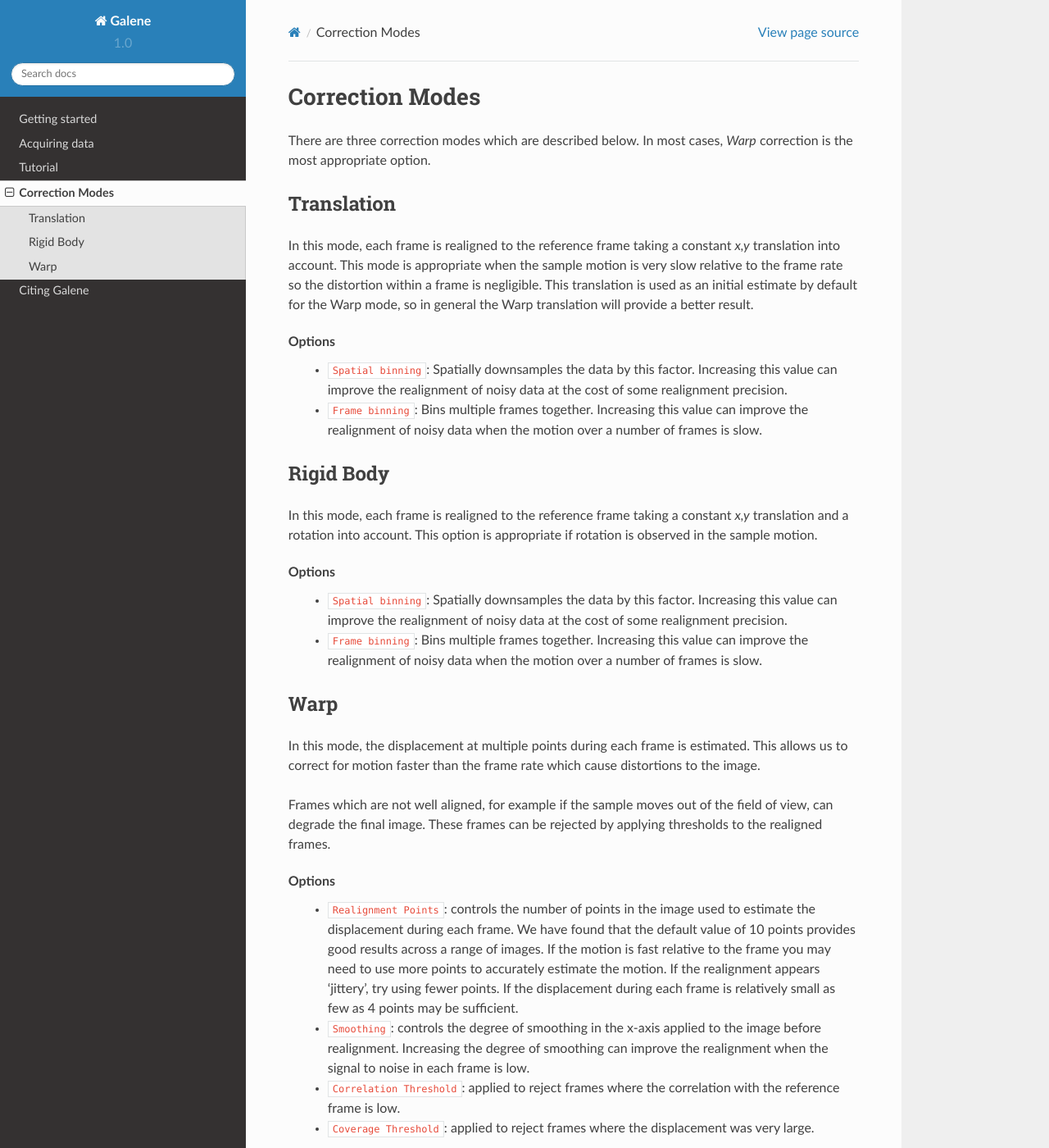
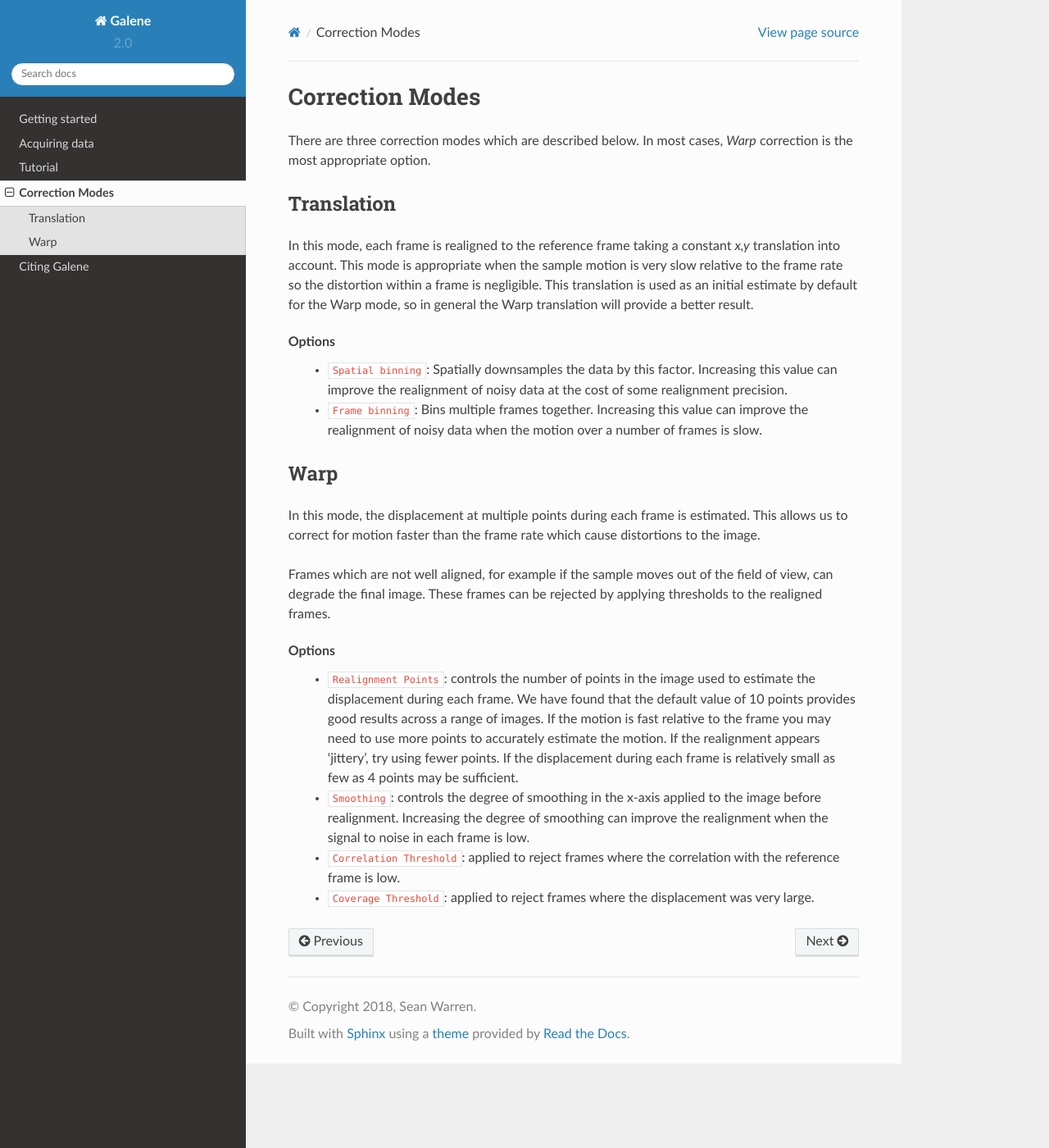
Before and after one commit to seanwarren/galene-documentation, a Sphinx documentation site: the page built from source/correction-modes.rst, in a window 1280 px wide and 1400 px high. Shown: the whole window at 82% size. Built offline with Sphinx 7.4.7 and the Read the Docs theme 2.0.0, drawn with Linux system fonts in a browser that asks for light colours; some of the changed text lies outside the part shown.

Commit message:
Update documentation for version 2.0.2

```diff
--- a/source/conf.py
+++ b/source/conf.py
@@ -51,7 +51,7 @@
 
 # General information about the project.
 project = u'Galene'
-copyright = u'2017, Sean Warren'
+copyright = u'2018, Sean Warren'
 author = u'Sean Warren'
 
 # The version info for the project you're documenting, acts as replacement for
@@ -59,9 +59,9 @@
 # built documents.
 #
 # The short X.Y version.
-version = u'1.0'
+version = u'2.0'
 # The full version, including alpha/beta/rc tags.
-release = u'1.0'
+release = u'2.0.2'
 
 # The language for content autogenerated by Sphinx. Refer to documentation
 # for a list of supported languages.
--- a/source/correction-modes.rst
+++ b/source/correction-modes.rst
@@ -15,19 +15,6 @@
 
  - ``Frame binning``: Bins multiple frames together.
    Increasing this value can improve the realignment of noisy data when the motion over a number of frames is slow.
-
-Rigid Body
---------------
-In this mode, each frame is realigned to the reference frame taking a constant *x,y* translation and a rotation into account.
-This option is appropriate if rotation is observed in the sample motion.
-
-Options
- - ``Spatial binning``: Spatially downsamples the data by this factor.
-   Increasing this value can improve the realignment of noisy data at the cost of some realignment precision.
-
- - ``Frame binning``: Bins multiple frames together.
-   Increasing this value can improve the realignment of noisy data when the motion over a number of frames is slow.
-
 
 Warp
 --------------
--- a/source/getting-started.rst
+++ b/source/getting-started.rst
@@ -6,16 +6,18 @@
 Galene is fairly computationally intensive and will benefit significantly from a modern multicore CPU with plenty of RAM.
 As a guideline, we would suggest at least 8 GB of RAM. Only 64 bit processors and operating systems are supported.
 
+Galene can optionally take advantage of modern GPUs from NVIDIA to accelerate motion correction. GPUs must support CUDA compute capability 3.0.
+
 Installing on Windows
 -----------------------
-- Galene is supported on Windows 7 and 10.
+- Galene is supported on Windows 7 or higher.
 - Download the Windows installer from `<http://flimfit.org/galene>`_.
 - Run the installer
 - Run Galene from the Start menu
 
 Installing on macOS
 -----------------------
-- Galene is supported on macOS 10.12 Sierra.
+- Galene is supported on macOS 10.11 El Capitan or above.
 - Download the Mac disk image from `<http://flimfit.org/galene>`_.
 - Open the disk image
 - Drag Galene to the Applications folder
--- a/source/tutorial.rst
+++ b/source/tutorial.rst
@@ -31,7 +31,7 @@
    :align: center
 
 Viewing the realignment results
-^^^^^^^^^^^^^^^^^^^^^^^^
+^^^^^^^^^^^^^^^^^^^^^^^^^^^^^^^
 - The realigned FLIM image ① is shown alongside the individual intensity frames ②.
 - Scroll ③ through the aligned or unaligned frames using the ``A`` button ④ in the realignment window.
 - By default the first frame will be used as the reference. To select a different frame, press ``Use as reference``
@@ -42,7 +42,7 @@
    :width: 100%
 
 Optimising the realignment results
-^^^^^^^^^^^^^^^^^^^^^^^^
+^^^^^^^^^^^^^^^^^^^^^^^^^^^^^^^^^^
 - If the realignment results are not satisfactory, the following parameters can be adjusted ①
 
    - ``Realignment Points`` controls the number of points in the image used to estimate the displacement
@@ -65,7 +65,7 @@
    :align: center
 
 Saving the realigned data
-^^^^^^^^^^^^^^^^^^^^^^^^
+^^^^^^^^^^^^^^^^^^^^^^^^^
 - When you are happy with the realignment, press ``Save`` ① to save the data as a histogrammed .ffh file.
   These can be read directly by FLIMfit or into Matlab using the FlimReaderMex file
 - You can also output diagnostics about the fitting ②:
```
Also changed, not shown: Readme.md (+15 -6 lines), source/index.rst (+4 -3 lines), source/00.png (added), source/01.png, source/02.png, source/03.png, source/cover.png.
